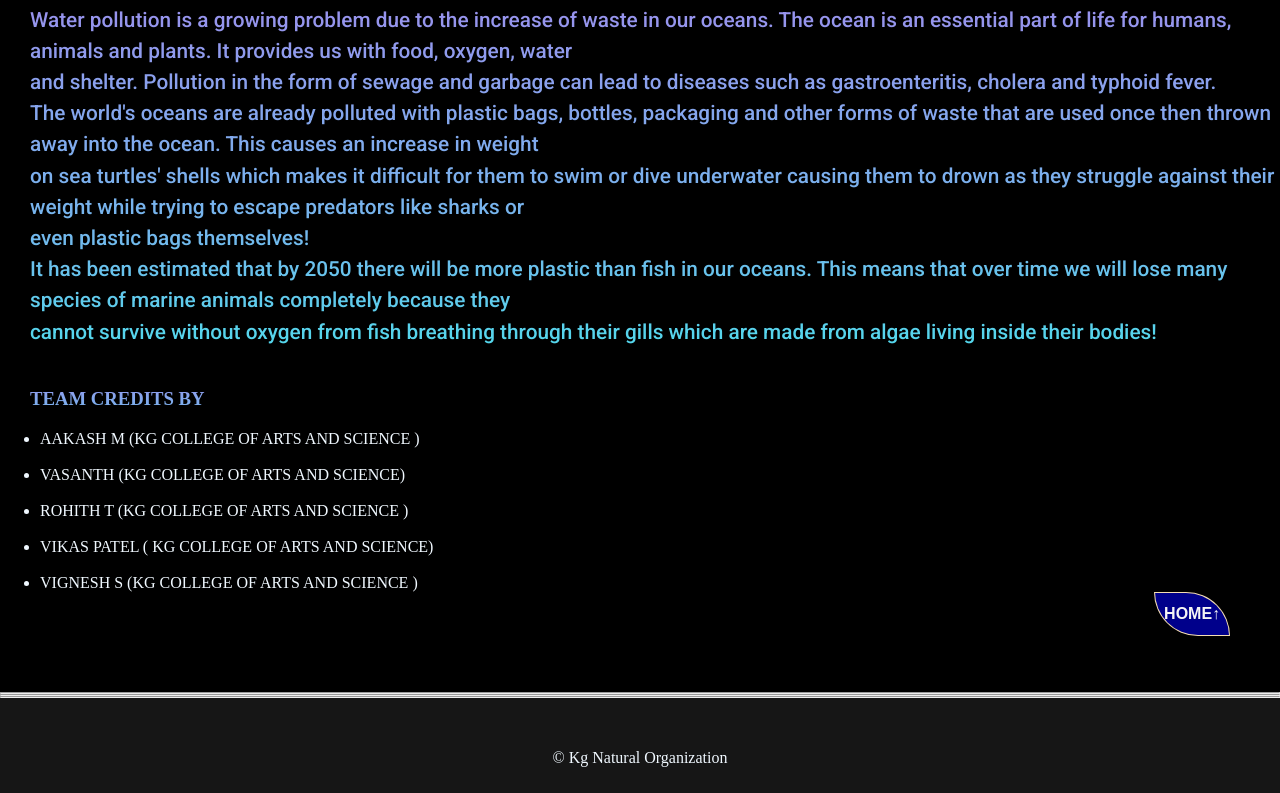
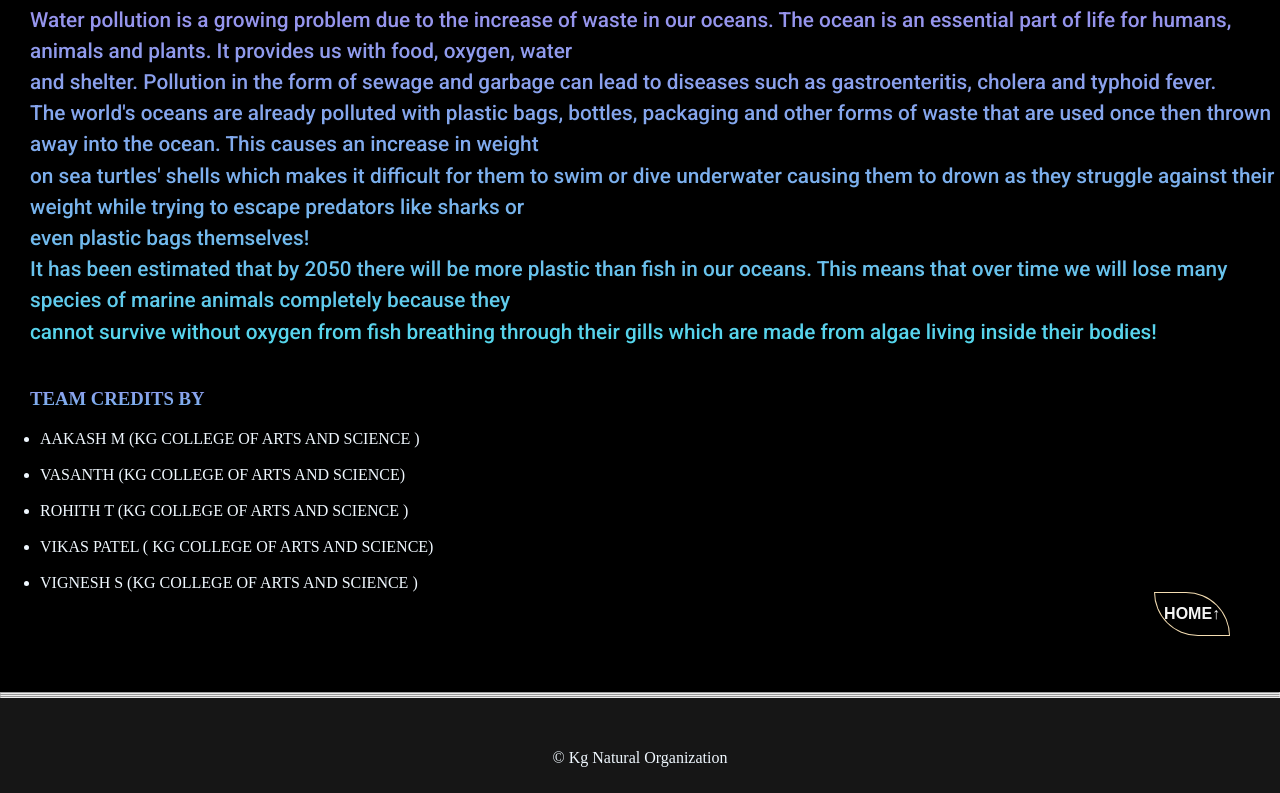
Before and after one commit to vasanth134/kgNaturalOrganisation, a plain HTML site: page index.html in a window 1280 px wide. In both pictures the pointer is over the link 1193 px from the left and 2973 px from the top of the page. Shown: the part 2361-3154 px from the top of the page. Drawn offline with Linux system fonts and the light colour scheme.

Commit message:
Refactor code to improve performance and readability.

```diff
--- a/style.css
+++ b/style.css
@@ -321,7 +321,7 @@ ul {
 }
 
 .btnTop:hover {
-  background-color: darkblue;
+  background-color: black;
   border: 1px solid wheat;
   transition: 1s;
 }
```
